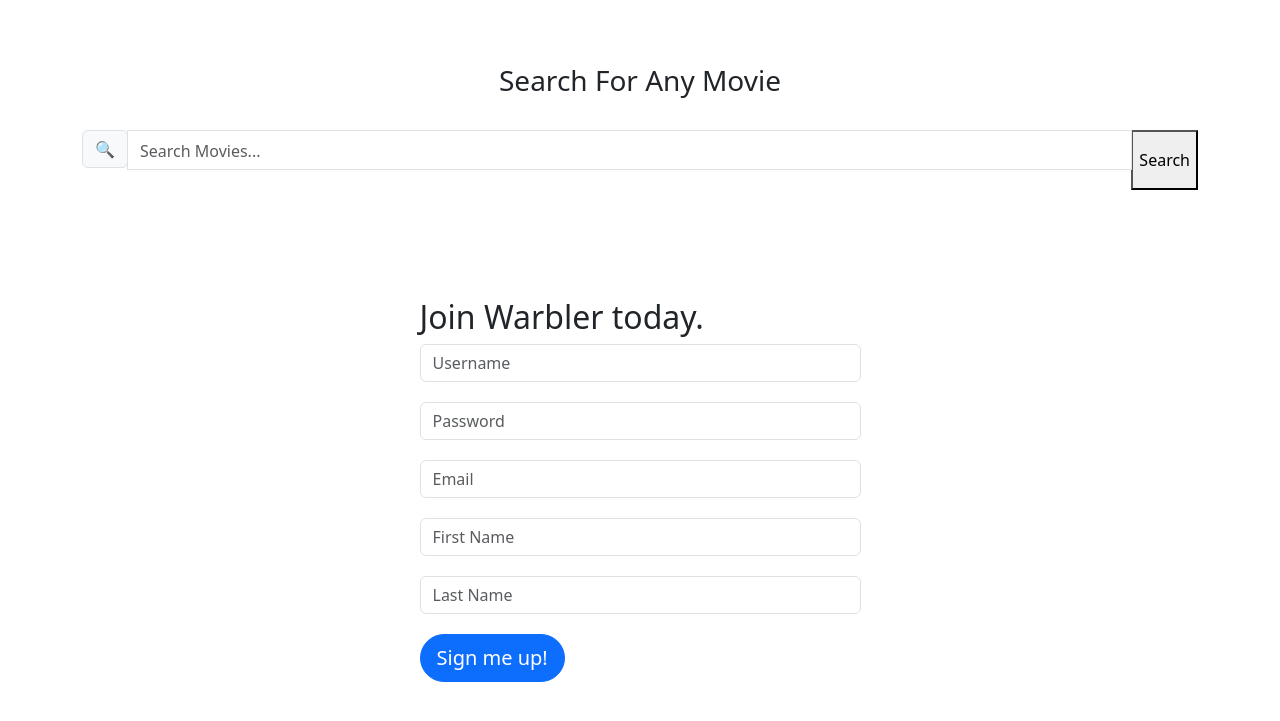
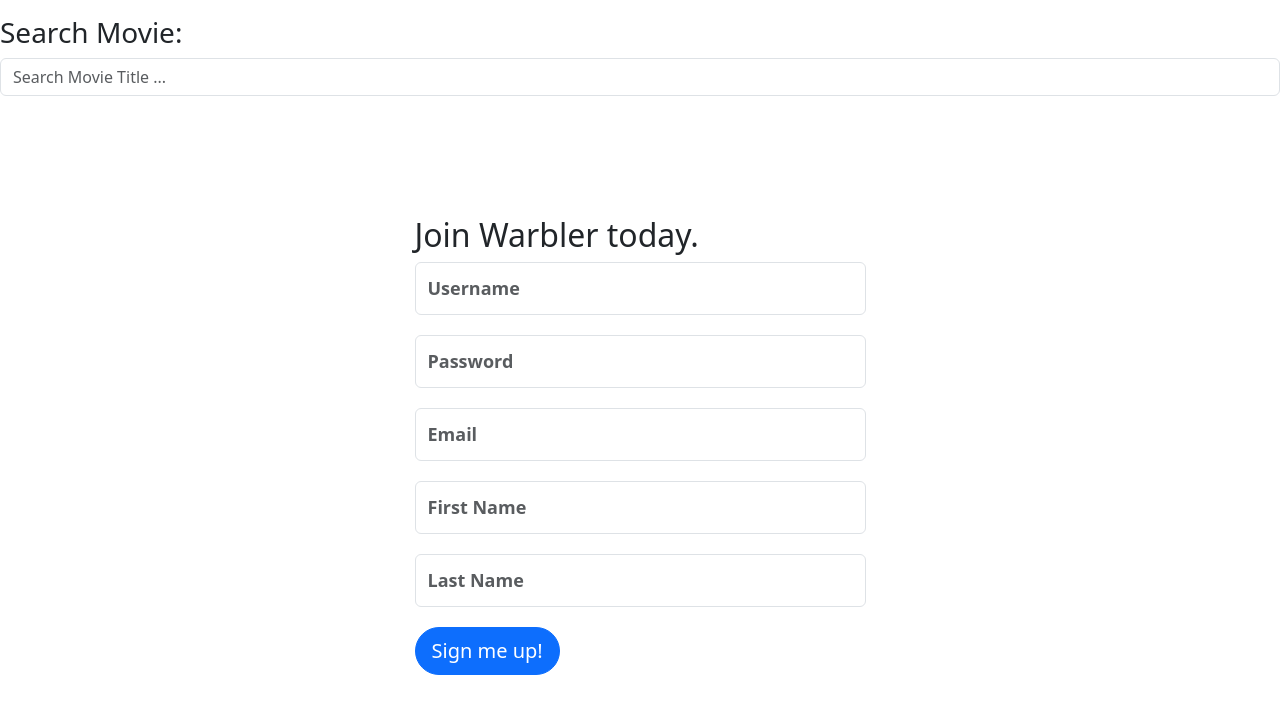
Before and after one commit to RajanPatel098/Capstone-1--Movie-Reviewer, a Flask app: page /signup in a window 1280 px wide. Shown: the part 46-767 px from the top of the page. Run offline with Flask 3, Linux system fonts and the light colour scheme; some libraries are stand-ins or nearby versions.

Commit message:
Added Search Box
Results multiple movies with const title

```diff
--- a/app.py
+++ b/app.py
@@ -30,10 +30,7 @@
         response.raise_for_status()
         print(response)
 
-        json_data = json.loads(response.text)
 
-        print(json_data['year'], json_data['Rated'], json_data['Released'])
-        return render_template("base.html",info=MovieInfo)
 
     return render_template("base.html")
 
--- a/static/stylesheets/style.css
+++ b/static/stylesheets/style.css
@@ -170,6 +170,11 @@
     width: 100%;
   }
 
+  #button {
+    margin: 0 auto 10px;
+    width: 80%;
+
+  }
   #profile-avatar {
     width: 200px;
     height: 200px;
--- a/templates/base.html
+++ b/templates/base.html
@@ -10,7 +10,6 @@
   <script src="https://unpkg.com/jquery"></script>
   <script src="https://unpkg.com/popper"></script>
   <script src="https://unpkg.com/bootstrap"></script>
-  <script src="/static/script.js"></script>
 
   <link rel="stylesheet"
         href="https://use.fontawesome.com/releases/v5.3.1/css/all.css">
@@ -38,23 +37,53 @@
   </div>
 </nav>
 
-<div class="container pt-4">
-  <div class="jumbotron">
-      <h3 class="text-center p-4">Search For Any Movie</h3>
-      <form method="get" action="search" id="searchForm">
-          <div class="input-group mb-2">
-              <div class="input-group-prepend">
-                  <div class="input-group-text">🔍</div>
+<div class = "search-container">
+  <div class = "search-element">
+      <h3>Search Movie:</h3>
+      <input type = "text" class = "form-control" placeholder="Search Movie Title ..." id = "movie-search-box" onkeyup="findMovies()" onclick = "findMovies()">
+
+      <div class = "search-list" id = "search-list">
+          <!-- list here -->
+          <!-- <div class = "search-list-item">
+              <div class = "search-item-thumbnail">
+                  <img src = "medium-cover.jpg">
               </div>
-              <input
-                  type="text"
-                  class="form-control pt-2"
-                  id="searchText"
-                  placeholder="Search Movies..."
-              />
-              <button type="submit">Search</button>
+              <div class = "search-item-info">
+                  <h3>Guardians of the Galaxy Vol. 2</h3>
+                  <p>2017</p>
+              </div>
+          </div> -->
+      </div>
+  </div>
+</div>
+
+     <!-- result container -->
+     <div class = "container">
+      <div class = "result-container">
+          <div class = "result-grid" id = "result-grid">
+              <!-- movie information here -->
+              <!-- <div class = "movie-poster">
+                  <img src = "medium-cover.jpg" alt = "movie poster">
+              </div>
+              <div class = "movie-info">
+                  <h3 class = "movie-title">Guardians of the Galaxy Vol. 2</h3>
+                  <ul class = "movie-misc-info">
+                      <li class = "year">Year: 2017</li>
+                      <li class = "rated">Ratings: PG-13</li>
+                      <li class = "released">Released: 05 May 2017</li>
+                  </ul>
+                  <p class = "genre"><b>Genre:</b> Action, Adventure, Comedy</p>
+                  <p class = "writer"><b>Writer:</b> James Gunn, Don Abnett, Andy Lanning</p>
+                  <p class = "actors"><b>Actors: </b>Chris Pratt, Zoe Saldana, Dave Bautista</p>
+                  <p class = "plot"><b>Plot:</b> The Guardians struggle to keep together as a team while dealing with their personal family issues, notably Star-Lord's ecounter with his father the ambitious celestial being Ego.</p>
+                  <p class = "language"><b>Language:</b> English</p>
+                  <p class = "awards"><b><i class = "fas fa-award"></i></b> Nominated for 1 Oscar</p>
+              </div> -->
           </div>
-
+      </div>
+  </div>
+  <!-- end of result container -->
+</div>
 
 <div class="container">
   {% for category, message in get_flashed_messages(with_categories=True) %}
@@ -65,5 +94,8 @@
   {% endblock %}
 
 </div>
+
+    <!-- movie app js -->
+    <script src = "static/script.js"></script>
 </body>
 </html>
--- a/static/script.js
+++ b/templates/static/script.js
@@ -1,5 +1,5 @@
-// Titles: https://omdbapi.com/?s=thor&page=1&apikey=fc1fef96
-// details: http://www.omdbapi.com/?i=tt3896198&apikey=fc1fef96
+// Titles: https://omdbapi.com/?s=thor&page=1&apikey=78ff9c4d
+// details: http://www.omdbapi.com/?i=tt3896198&apikey=78ff9c4d
 
 const movieSearchBox = document.getElementById('movie-search-box');
 const searchList = document.getElementById('search-list');
```
Also changed, not shown: models.py (+13 -3 lines).
